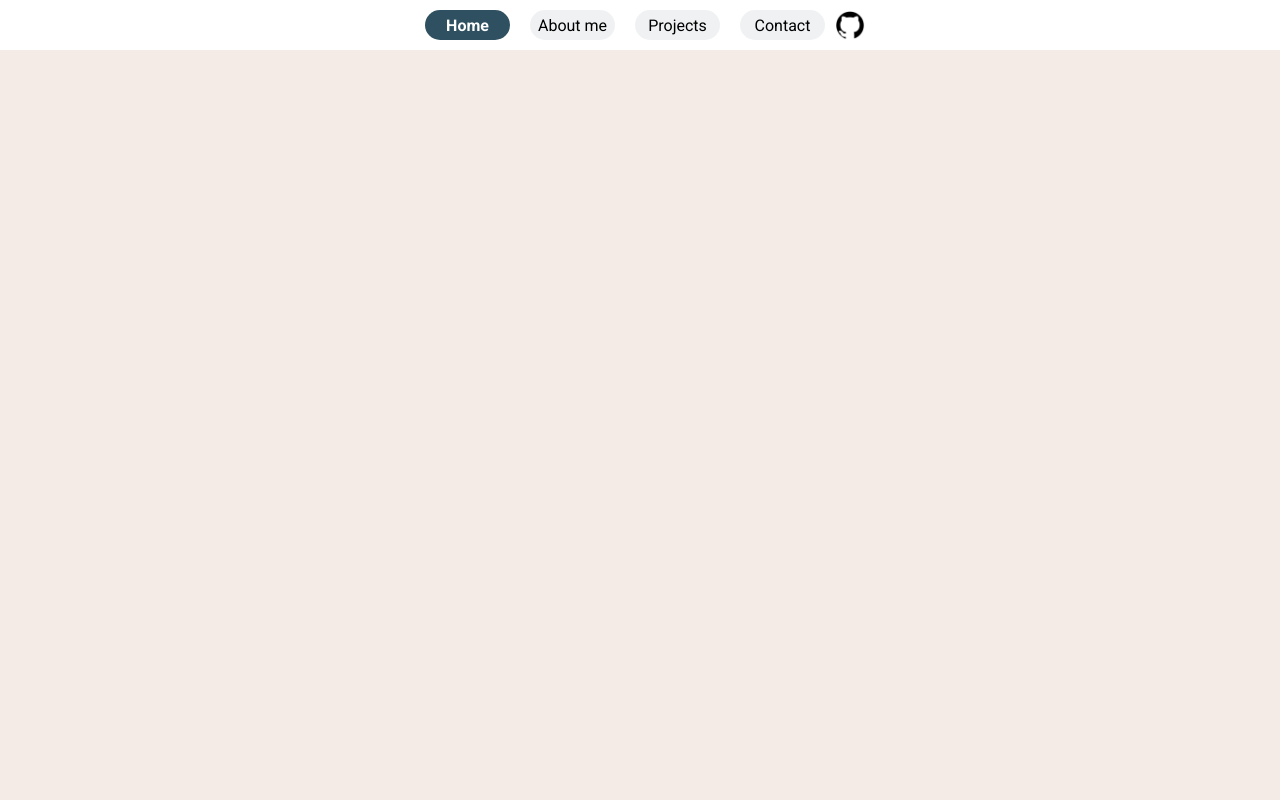
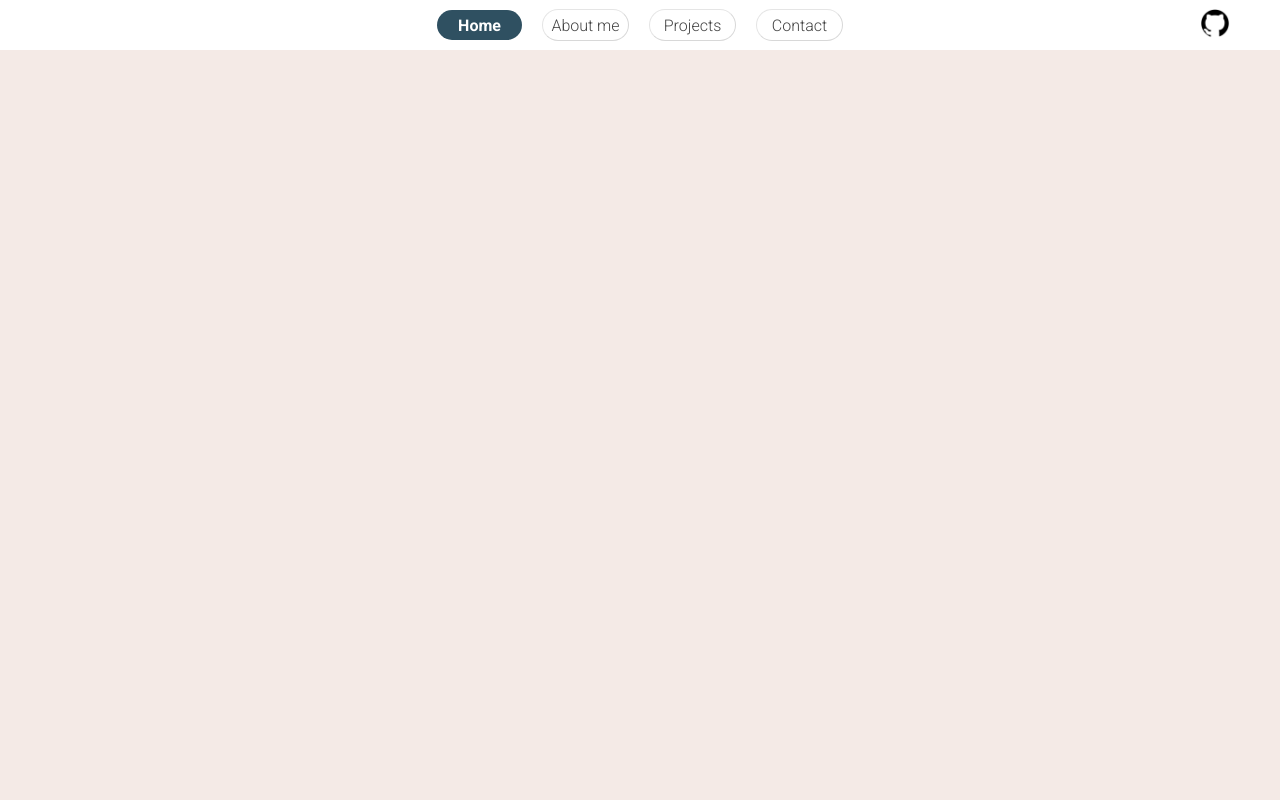
Before and after one commit to bjvanbemmel/portfolio-website, a PHP site: page / in a window 1280 px wide. Run offline with PHP 8.4, Linux system fonts and the light colour scheme.

Commit message:
Worked on nav, added new classes, added id nav-items+nav-bar

```diff
--- a/index.html
+++ b/index.html
@@ -15,21 +15,17 @@
     <link rel="stylesheet" href="/src/css/nav.css" />
     <title>Beau Jean van Bemmel</title>
   </head>
-  <body class="flex-mid">
+  <body>
     <nav>
-      <div class="">
+      <div id="nav-items">
+        <a href="" class=""><img src="/src/img/github-logo.png"></a>
+      </div>
+      <div id="nav-bar">
         <a href="" class="nav-link nav-active">Home</a>
-      </div>
-      <div class="">
         <a href="" class="nav-link nav-inactive">About me</a>
-      </div>
-      <div class="">
         <a href="" class="nav-link nav-inactive">Projects</a>
-      </div>
-      <div class="">
         <a href="" class="nav-link nav-inactive">Contact</a>
       </div>
-      <a href="" class="nav-img"><img src="/src/img/github-logo.png"</a>
     </nav>
   </body>
 </html>
--- a/src/css/main.css
+++ b/src/css/main.css
@@ -1,8 +1,3 @@
 body {
     background-color: #F4EAE6;
 }
-
-.flex-mid {
-    display: flex;
-    justify-content: center;
-}
--- a/src/css/nav.css
+++ b/src/css/nav.css
@@ -1,4 +1,4 @@
-nav {
+/*nav {
   height: 50px;
   width: 100%;
   display: flex;
@@ -6,13 +6,58 @@ nav {
   align-items: center;
   flex-direction: row;
   background-color: white;
+}*/
 
+nav {
+  display: flex;
+  justify-content: center;
+  align-items: center;
+  flex-direction: row;
+  height: 50px;
+  width: 100%;
 }
 
-.nav-img, .nav-img img {
-    height: 30px;
-    right: 0;
+#nav-bar {
+  background-color: white;
+  width: 100%;
+  height: 100%;
+  display: flex;
+  justify-content: center;
+  align-items: center;
 }
+
+#nav-items {
+  position: absolute;
+  display: flex;
+  justify-content: flex-end;
+  align-items: center;
+  right: 0;
+  height: 50px;
+  width: 10%;
+  margin: 50px;
+}
+
+#nav-items img {
+  height: 30px;
+}
+
+#nav-items img:hover {
+  animation: items-fadeIn 300ms forwards;
+}
+
+/*.nav-link {
+  display: flex;
+  align-items: center;
+  justify-content: center;
+  width: 85px;
+  height: 30px;
+  border-radius: 20px;
+  color: rgb(68, 68, 68);
+  background-color: rgba(96, 118, 128, 0.1);
+  text-decoration: none;
+  margin: 10px;
+  font-family: "Roboto", sans-serif;
+}*/
 
 .nav-link {
   display: flex;
@@ -21,15 +66,15 @@ nav {
   width: 85px;
   height: 30px;
   border-radius: 20px;
-  color: black;
-  background-color: rgba(96, 118, 128, 0.1);
+  color: rgb(68, 68, 68);
+  font-weight: 300;
   text-decoration: none;
   margin: 10px;
   font-family: "Roboto", sans-serif;
 }
 
 .nav-inactive {
-    /*border: solid rgba(0, 0, 0, 0.2) 2px;*/
+  border: outset rgba(0, 0, 0, 0.151) 1px;
 }
 
 .nav-inactive:hover {
@@ -53,7 +98,7 @@ nav {
     background: rgba(47, 80, 97, 0.05);
   }
   to {
-    background-color: rgba(96, 118, 128, 0.3);
+    background-color: rgba(157, 172, 179, 0.123);
   }
 }
 
@@ -65,3 +110,12 @@ nav {
     background: rgb(25, 42, 51);
   }
 }
+
+@keyframes items-fadeIn {
+  from {
+    transform: scale(1);
+  }
+  to {
+    transform: scale(1.05);
+  }
+}
```
